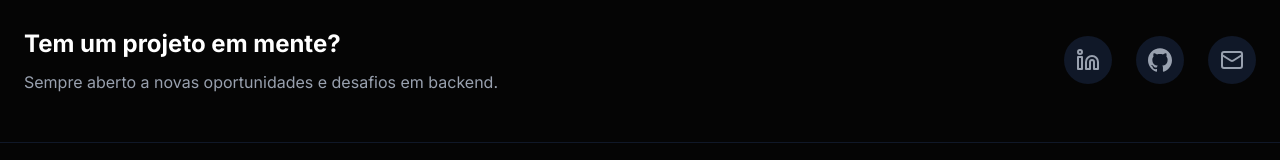
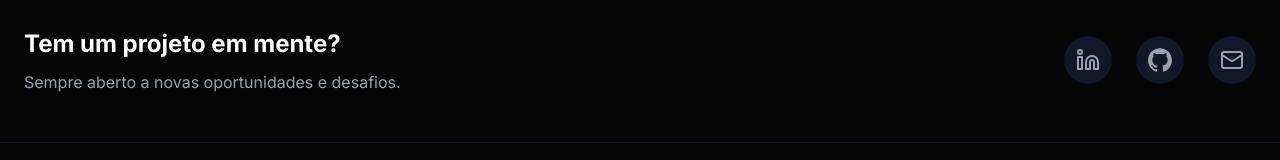
Before and after one commit to jpaveiro/portfolio, a Next.js app: page / in a window 1280 px wide. Shown: the part 2977-3137 px from the top of the page. Built offline with nearby package versions, Linux system fonts and the light colour scheme.

Commit message:
refactor: adjust footer text

```diff
--- a/components/footer.tsx
+++ b/components/footer.tsx
@@ -18,7 +18,7 @@ export default function Footer({iam} : FooterProps) {
                         Tem um projeto em mente?
                     </h2>
                     <p className="text-gray-400">
-                        Sempre aberto a novas oportunidades e desafios em backend.
+                        Sempre aberto a novas oportunidades e desafios.
                     </p>
                 </div>
 
@@ -36,8 +36,8 @@ export default function Footer({iam} : FooterProps) {
                         <GithubIcon size={24} />
                     </a>
                     <a
-                      href={`mailto:${iam.email}`}
-                       className="p-3 rounded-full bg-gray-900 text-gray-400 hover:text-white hover:bg-green-600 transition-all"
+                        href={`mailto:${iam.email}`}
+                        className="p-3 rounded-full bg-gray-900 text-gray-400 hover:text-white hover:bg-green-600 transition-all"
                     >
                     <Mail size={24} />
                     </a>
```
